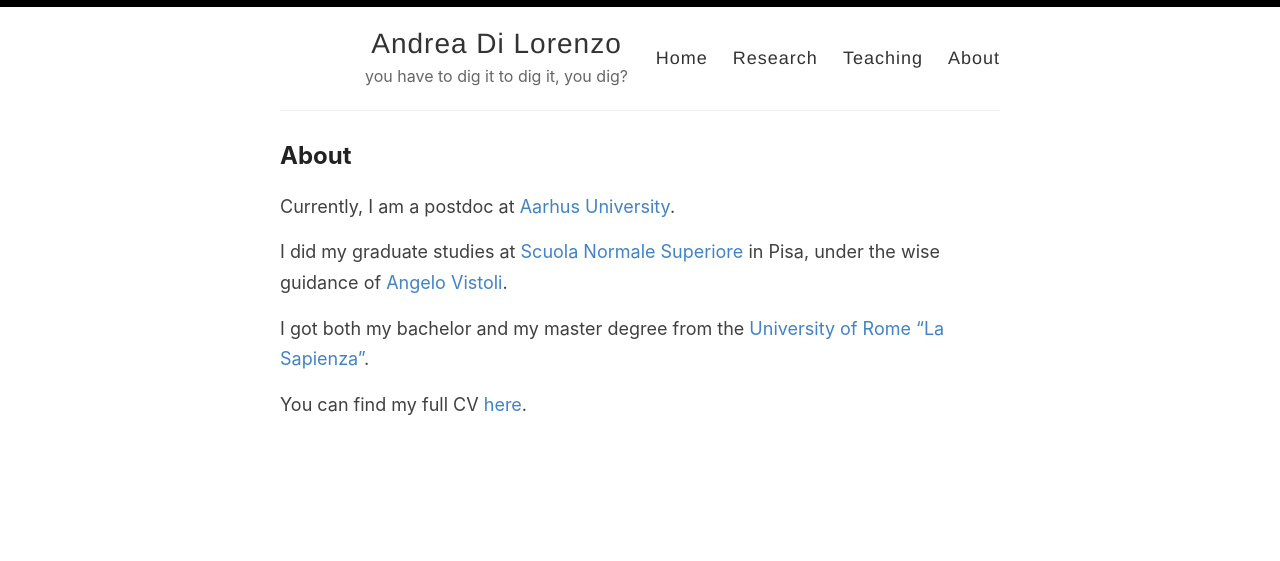
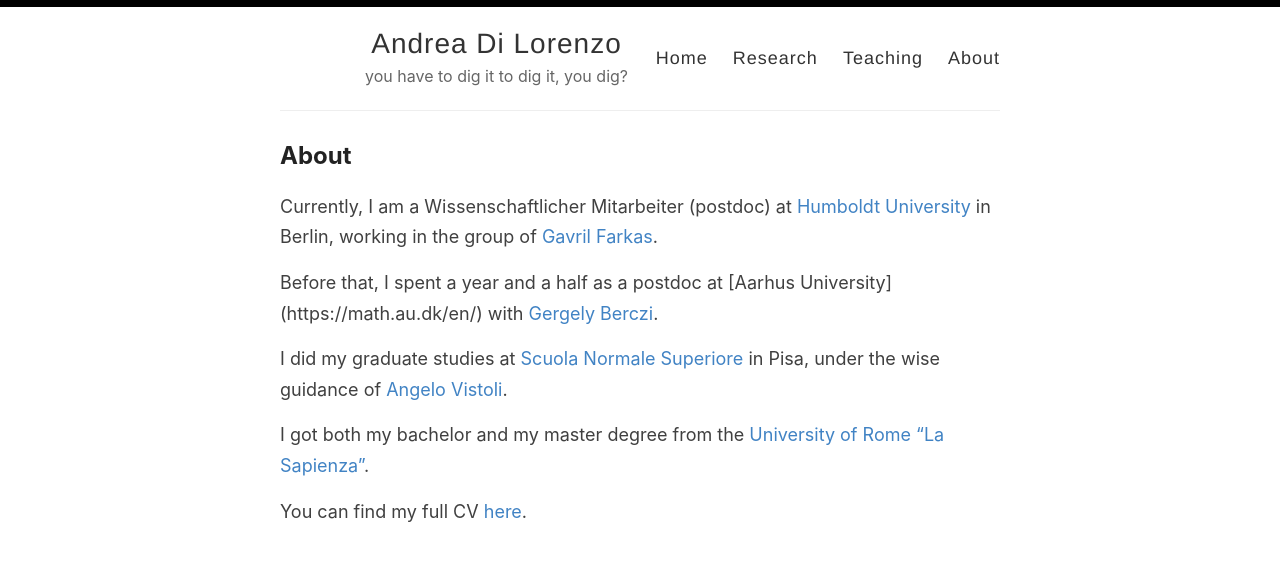
Before and after one commit to anddil/anddil.github.io, a Jekyll site: the page built from _pages/about.md, in a window 1280 px wide. Shown: the top 561 px of the page. Built offline with Jekyll 4.4.1, drawn with Linux system fonts in a browser that asks for light colours.

Commit message:
Update about.md

```diff
--- a/_pages/about.md
+++ b/_pages/about.md
@@ -5,7 +5,9 @@ permalink: /about/
 ---
 
 
-Currently, I am a postdoc at [Aarhus University](https://math.au.dk/en/).
+Currently, I am a Wissenschaftlicher Mitarbeiter (postdoc) at [Humboldt University](https://www.mathematik.hu-berlin.de/en) in Berlin, working in the group of [Gavril Farkas](https://www.mathematik.hu-berlin.de/~farkas/).
+
+Before that, I spent a year and a half as a postdoc at [Aarhus University] (https://math.au.dk/en/) with [Gergely Berczi](https://sites.google.com/view/gergely-berczi/home).
 
 I did my graduate studies at [Scuola Normale Superiore](https://www.sns.it/en) in Pisa, under the wise guidance of [Angelo Vistoli](http://homepage.sns.it/vistoli/).
 
```
